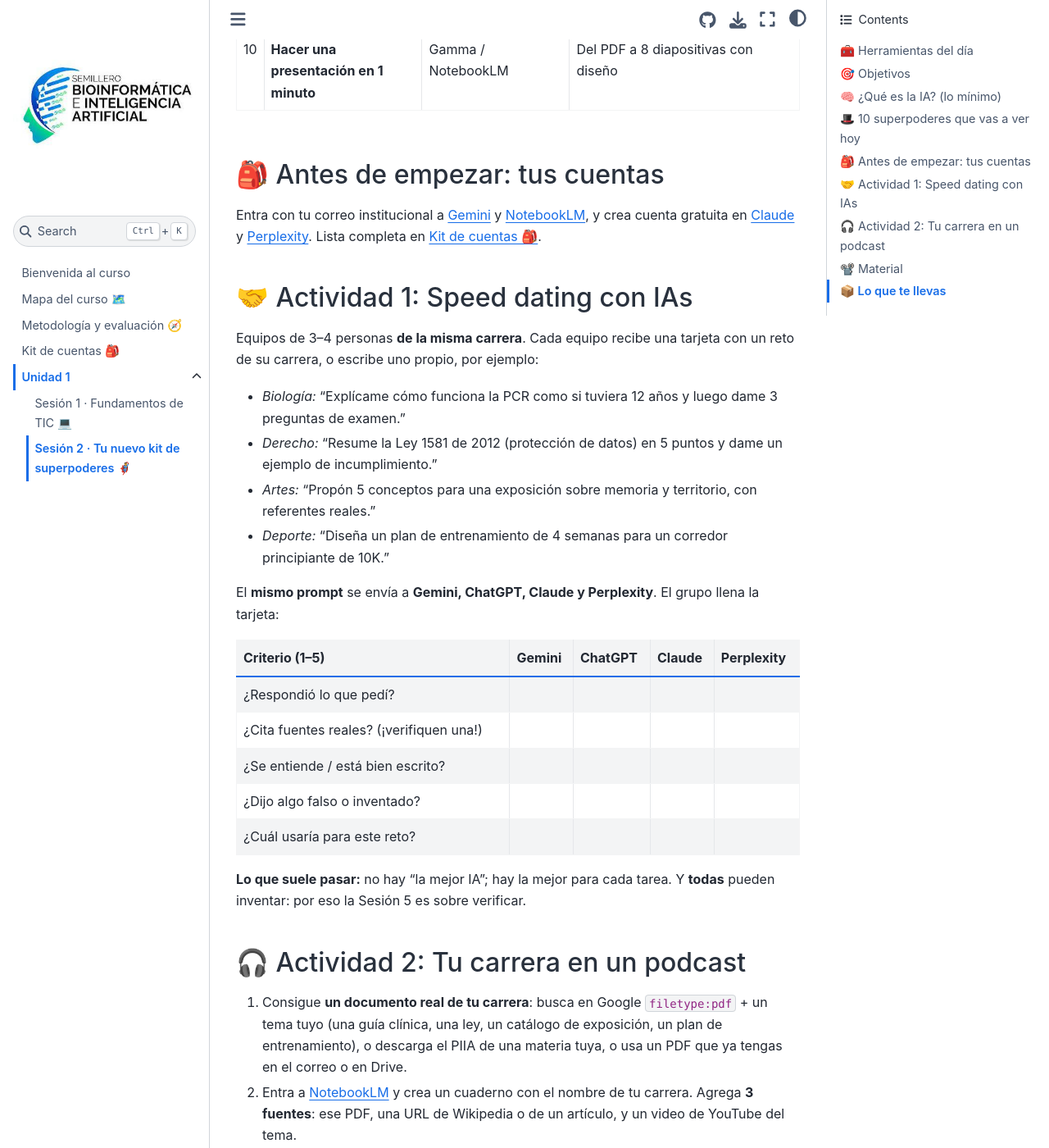
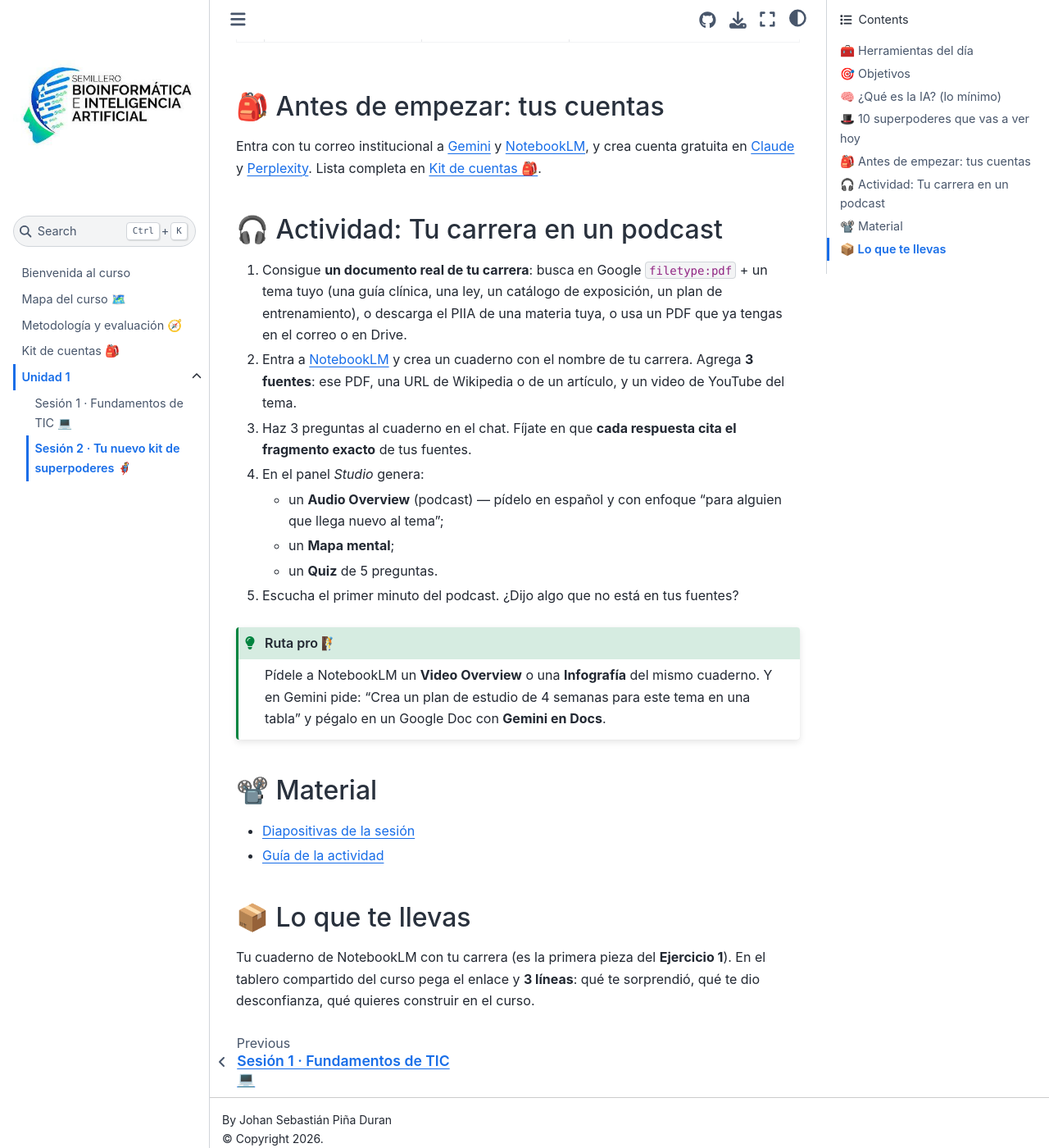
Before and after one commit to BioAITeamLearning/IntroInfo_2026_02_Ucaldas, a Jupyter Book: the page built from S02_KitIA.md, in a window 1280 px wide and 1400 px high, scrolled down 4963 px. Shown: the whole window at 82% size. Built offline with Jupyter Book 1.0.4 settings and Sphinx 7.4.7 and the Sphinx Book theme 1.1.4, drawn with Linux system fonts in a browser that asks for light colours; some of the changed text lies outside the part shown.

Commit message:
S2: quitar actividad de speed dating; volver a apagar S3
Co-Authored-By: Claude Opus 5 <noreply@anthropic.com>

```diff
--- a/S02_KitIA.md
+++ b/S02_KitIA.md
@@ -18,7 +18,6 @@ title: Sesión 2 · Tu kit de superpoderes
 
 * Entender **qué es la IA**, cómo aprende de ejemplos, por qué a veces inventa y quién es quién en 2026.
 * Ver en vivo **10 cosas que la IA puede hacer hoy** por un biólogo, un abogado, un artista o un deportólogo.
-* Comparar distintos asistentes de IA con el mismo problema y entender que **no todos sirven para lo mismo**.
 * Convertir un documento real de tu carrera en un **podcast, un mapa mental y un quiz**.
 * Conocer el mapa del curso: todo lo que vas a construir en 16 semanas.
 
@@ -81,7 +80,7 @@ Una sola cosa: **predice la siguiente palabra**. Se entrenó leyendo una parte e
 | Meta, Mistral, DeepSeek | Llama, Mistral, DeepSeek | Modelos **abiertos**: se pueden descargar y correr en tu computador |
 | Perplexity | Perplexity | Búsqueda con fuentes citadas |
 
-Todos son primos: misma tecnología (Transformers), distintos datos, reglas y precios. Por eso hoy los vamos a comparar.
+Todos son primos: misma tecnología (Transformers), distintos datos, reglas y precios.
 
 ### Vocabulario que van a oír todo el semestre
 
@@ -119,28 +118,7 @@ Diez cosas que la IA ya hace por un biólogo, un abogado, un artista o un deport
 
 Entra con tu correo institucional a [Gemini](https://gemini.google.com) y [NotebookLM](https://notebooklm.google.com), y crea cuenta gratuita en [Claude](https://claude.ai) y [Perplexity](https://perplexity.ai). Lista completa en {doc}`KitDeCuentas`.
 
-## 🤝 Actividad 1: Speed dating con IAs
-
-Equipos de 3–4 personas **de la misma carrera**. Cada equipo recibe una tarjeta con un reto de su carrera, o escribe uno propio, por ejemplo:
-
-* *Biología:* "Explícame cómo funciona la PCR como si tuviera 12 años y luego dame 3 preguntas de examen."
-* *Derecho:* "Resume la Ley 1581 de 2012 (protección de datos) en 5 puntos y dame un ejemplo de incumplimiento."
-* *Artes:* "Propón 5 conceptos para una exposición sobre memoria y territorio, con referentes reales."
-* *Deporte:* "Diseña un plan de entrenamiento de 4 semanas para un corredor principiante de 10K."
-
-El **mismo prompt** se envía a **Gemini, ChatGPT, Claude y Perplexity**. El grupo llena la tarjeta:
-
-| Criterio (1–5) | Gemini | ChatGPT | Claude | Perplexity |
-|---|---|---|---|---|
-| ¿Respondió lo que pedí? | | | | |
-| ¿Cita fuentes reales? (¡verifiquen una!) | | | | |
-| ¿Se entiende / está bien escrito? | | | | |
-| ¿Dijo algo falso o inventado? | | | | |
-| ¿Cuál usaría para este reto? | | | | |
-
-**Lo que suele pasar:** no hay "la mejor IA"; hay la mejor para cada tarea. Y **todas** pueden inventar: por eso la Sesión 5 es sobre verificar.
-
-## 🎧 Actividad 2: Tu carrera en un podcast
+## 🎧 Actividad: Tu carrera en un podcast
 
 1. Consigue **un documento real de tu carrera**: busca en Google `filetype:pdf` + un tema tuyo (una guía clínica, una ley, un catálogo de exposición, un plan de entrenamiento), o descarga el PIIA de una materia tuya, o usa un PDF que ya tengas en el correo o en Drive.
 2. Entra a [NotebookLM](https://notebooklm.google.com) y crea un cuaderno con el nombre de tu carrera. Agrega **3 fuentes**: ese PDF, una URL de Wikipedia o de un artículo, y un video de YouTube del tema.
@@ -159,7 +137,7 @@ Pídele a NotebookLM un **Video Overview** o una **Infografía** del mismo cuade
 ## 📽️ Material
 
 * <a href="_static/sesion02/slides.html" target="_blank">Diapositivas de la sesión</a>
-* <a href="_static/sesion02/tarjetas.html" target="_blank">Tarjetas de las actividades</a>
+* <a href="_static/sesion02/tarjetas.html" target="_blank">Guía de la actividad</a>
 
 ## 📦 Lo que te llevas
 
```
Also changed, not shown: S03_VidaDigital.md (deleted, +0 -71 lines), _static/sesion02/slides.html (+3 -34 lines), _static/sesion02/tarjetas.html (+2 -46 lines).
